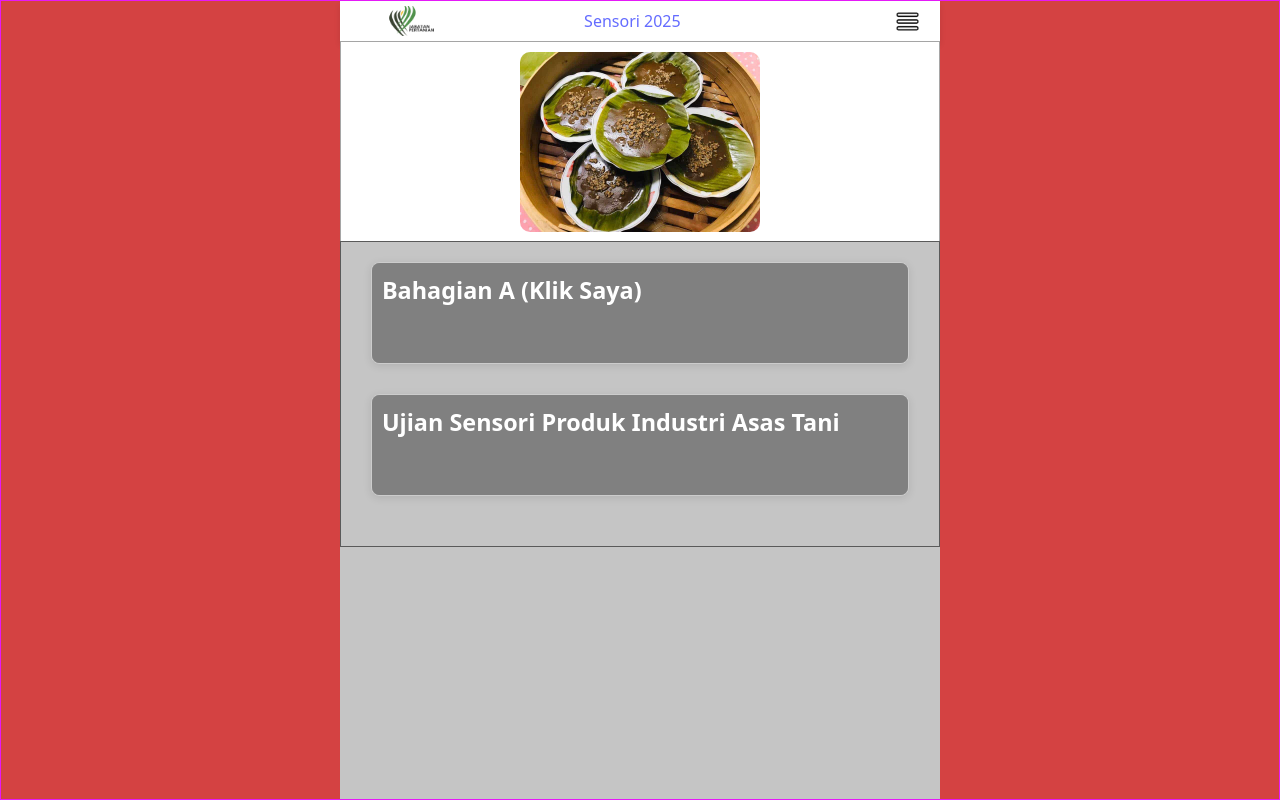
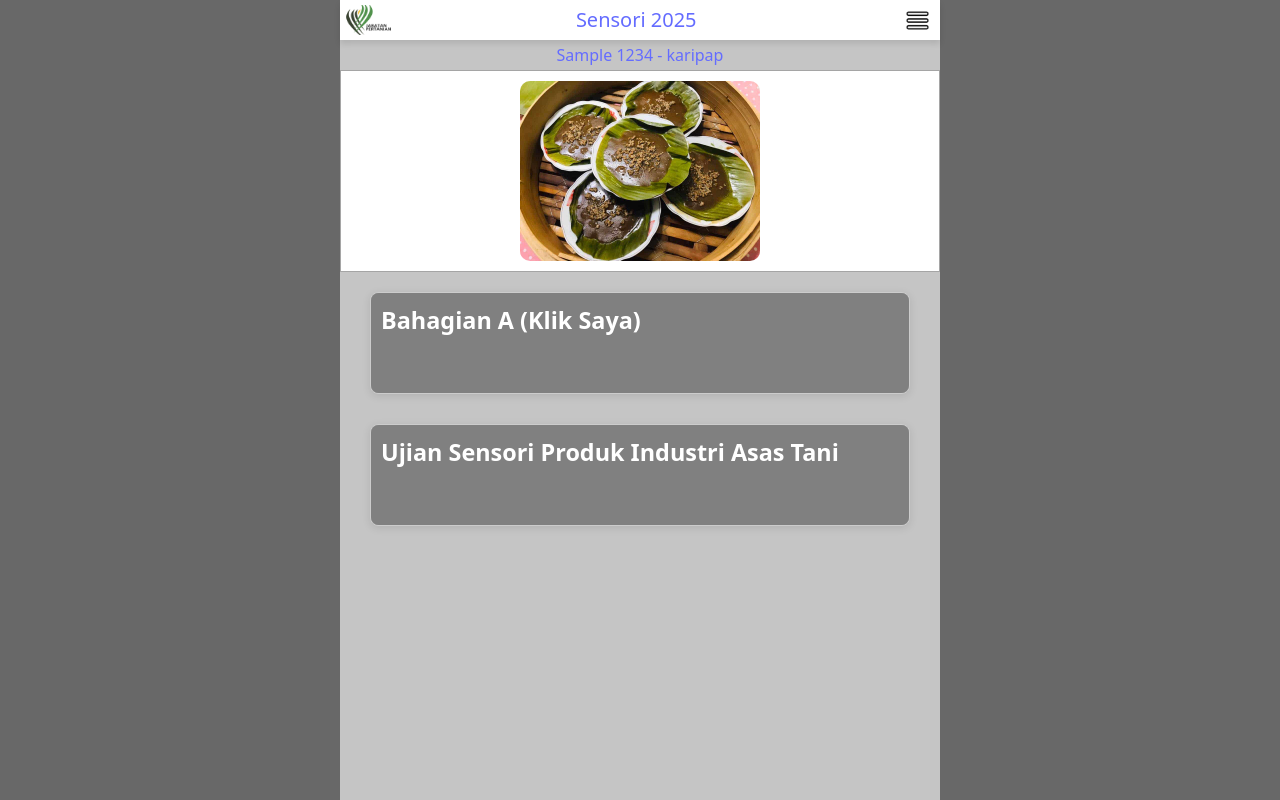
Before and after one commit to AsrarOthman/iat, a React (Vite) app: page / in a window 1280 px wide. Built offline with nearby package versions, Linux system fonts and the light colour scheme.

Commit message:
update0.5

```diff
--- a/src/App.css
+++ b/src/App.css
@@ -99,8 +99,8 @@ html {
   display: flex;
   justify-content: center;
   align-items: center;
-  background-color: #d44242;
-  border: 1px rgb(230, 25, 248) solid;
+  /* background-color: #d44242;
+  border: 1px rgb(230, 25, 248) solid; */
 }
 .mother1x {
   width: 100vw;
@@ -110,7 +110,7 @@ html {
   background-color: #c5c5c5;
 }
 .main1x {
-  height: 300px;
+  height: auto;
   width: 100%;
   /* border: 1px blue solid; */
 }
@@ -121,12 +121,13 @@ html {
   height: 40px;
   text-align: center;
   /* border: red solid 1px; */
+  width: 100%;
   background-color: #ffffff;
   box-shadow: 0 4px 6px rgba(0, 0, 0, 0.1); /* hanya bayang di bawah */
 }
 .header1 {
   display: flex;
-  justify-content: center; /* Ini memang untuk kiri */
+  justify-content: start; /* Ini memang untuk kiri */
   align-items: center;
   width: 100%;
   margin: 0;
@@ -138,16 +139,24 @@ html {
 }
 .header2 {
   display: flex;
-  justify-content: flex-end; /* Ini memang untuk kiri */
+  justify-content: end; /* Ini memang untuk kiri */
   align-items: center;
   width: 100%;
-  padding-right: 20px;
-
-  margin: 0;
+  padding-right: 10px;
   /* border: red solid 1px; */
+}
+.sample1 {
+  /* border: solid red 1px; */
+  width: 100%;
+  height: 30px;
+  display: flex;
+  justify-content: center;
+  align-items: center;
 }
 .img {
   border: rgb(165, 165, 165) solid 1px;
+
+  margin: ;
   width: auto;
 }
 
@@ -165,11 +174,11 @@ html {
 .main2x {
   height: auto;
   width: 100%;
-  border: 1px rgb(90, 90, 90) solid;
+  /* border: 1px rgb(90, 90, 90) solid; */
   display: flex;
   justify-content: center;
   align-items: center;
-  margin-top: -60px;
+  /* margin-top: -60px; */
   background-color: rgb(197, 197, 197);
 }
 .main21x {
--- a/src/App.jsx
+++ b/src/App.jsx
@@ -24,7 +24,7 @@ function App() {
                   />
                 </div>
                 <div>
-                  <div className="tajuk">
+                  <div style={{ fontSize: "20px" }} className="tajuk">
                     <a>Sensori 2025</a>
                   </div>
                 </div>
@@ -36,6 +36,9 @@ function App() {
                     alt="logo"
                   />
                 </div>
+              </div>
+              <div className="sample1">
+                <a style={{ fontSize: "16px" }}>Sample 1234 - karipap</a>
               </div>
               <div className="img">
                 <div className="img1">
```
